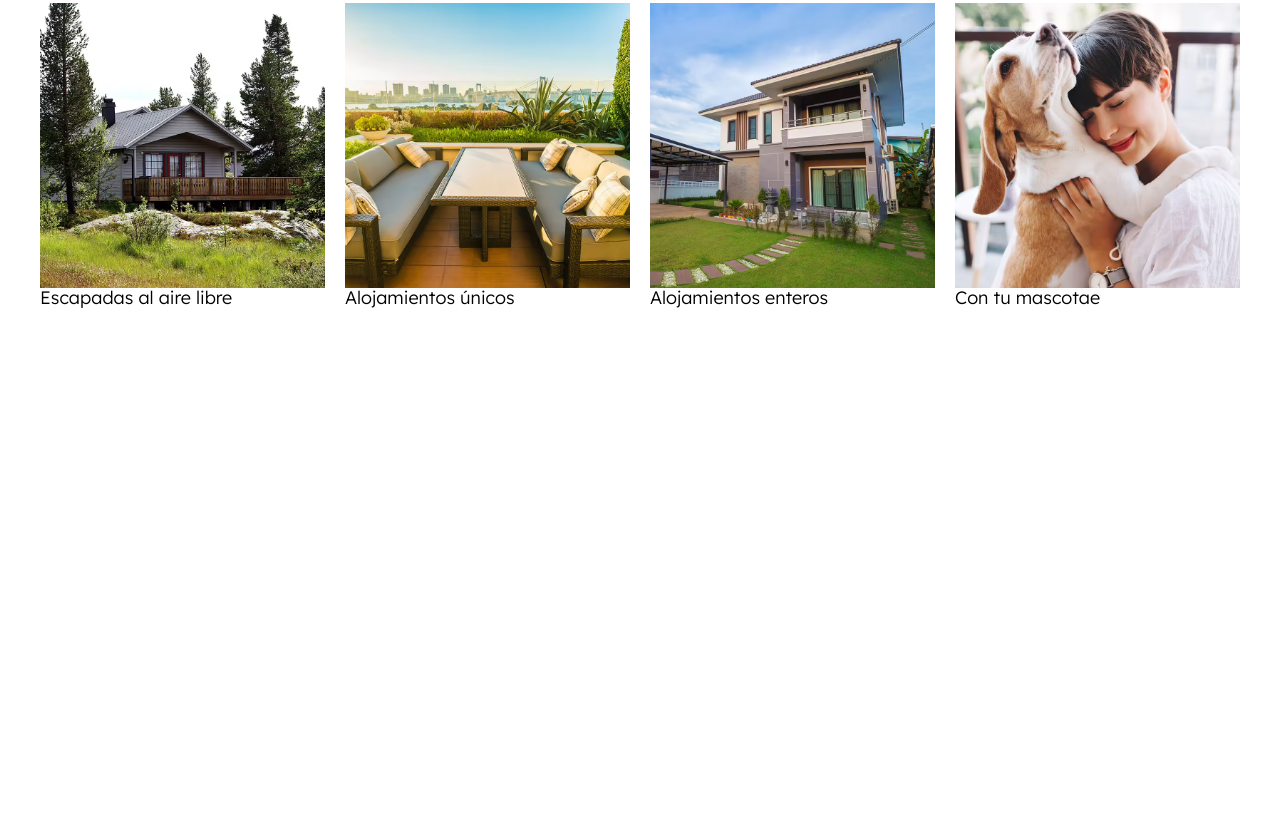
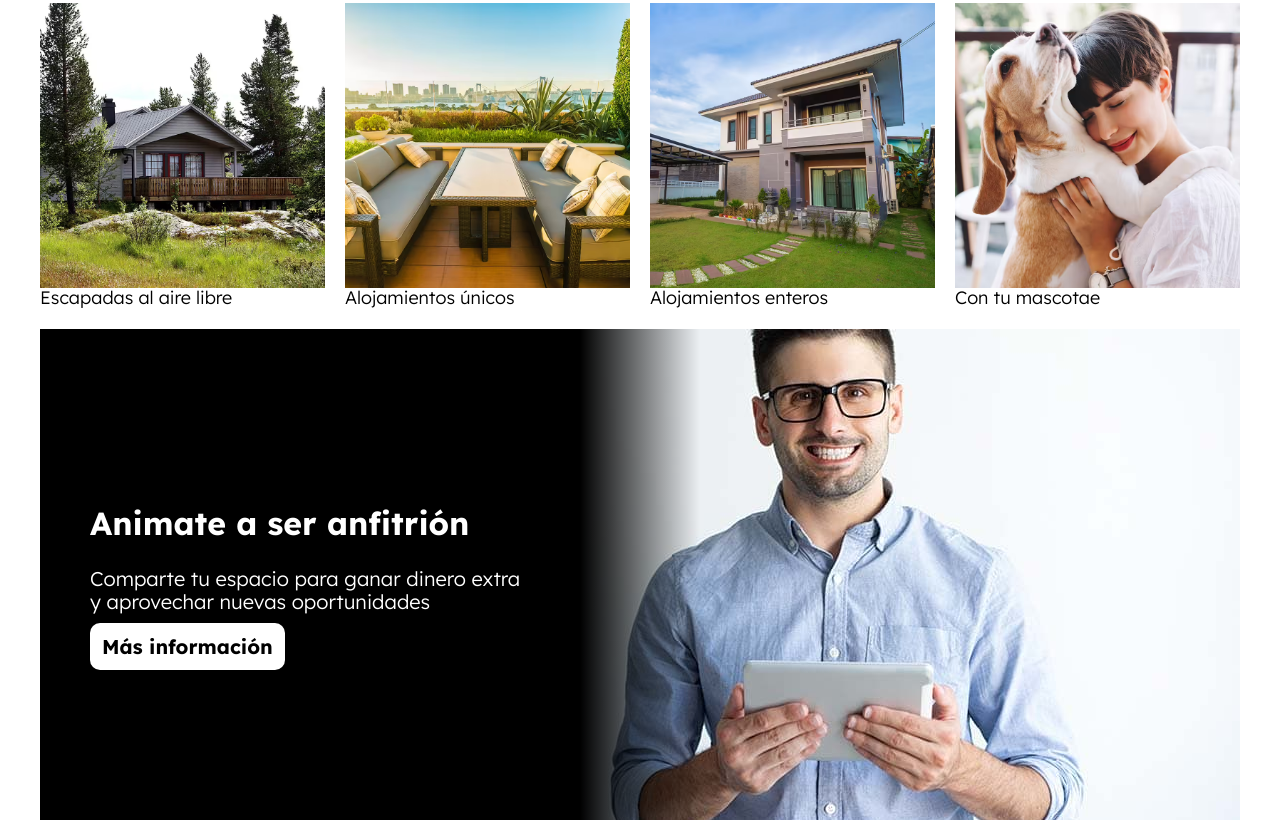
Before and after one commit to joelcascar/proyecto-clon-airbnb, a website: page index.html in a window 1280 px wide. Shown: the part 1292-2112 px from the top of the page. Before the commit the page ends 1621 px from the top, so only its background shows below. Drawn offline with Linux system fonts and the light colour scheme.

Commit message:
anfitrion finalizado

```diff
--- a/index.html
+++ b/index.html
@@ -206,6 +206,16 @@
                 </div>
             </div>
         </section>
+
+        <!-- Sección anfitrion -->
+
+        <section class="anfitrion contenedor seccion">
+            <div class="anfitrion__contenido">
+                <h2 class="anfitrion__heading">Animate a ser anfitrión</h2>
+                <p class="anfitrion__texto">Comparte tu espacio para ganar dinero extra y aprovechar nuevas oportunidades</p>
+                <a href="#" class="anfitrion__enlace">Más información</a>
+            </div>
+        </section>
 </body>
 </html>
 
--- /dev/null
+++ b/src/scss/ui/contenido/_anfitrion.scss
@@ -0,0 +1,51 @@
+@use "base/variables" as v;
+@use "base/mixins" as m;
+
+.anfitrion{
+
+    display: grid;
+    grid-template-rows: repeat(2,1fr);
+    row-gap: 15rem;
+    padding: 5rem;
+
+    background-image: linear-gradient(to bottom, v.$negro 0%, v.$negro 50%, transparent 50%), url(../img/anfitrion.jpg);
+    background-size: 100%, 60rem;
+    background-repeat: no-repeat;
+    background-position:center center, center bottom;
+    color: v.$blanco;
+
+    @include m.telefono{
+        background-size: 100%, 70rem;
+        background-position: center center, center 200%;
+    }
+
+    @include m.tablet{
+        grid-template-rows: unset;
+        grid-template-columns: repeat(2, 1fr);
+        background-image: linear-gradient(to right, v.$negro 0%, v.$negro 45%, transparent 55%), url(../img/anfitrion.jpg);
+        background-size: 100%, auto;
+        background-position: center center, 50% 30%;
+        padding: 15rem 5rem;
+    }
+
+    @include m.desktop{
+        background-position: center center, right center;
+    }
+
+    &__contenido{
+        @include m.tablet{
+            max-width: 80%;
+        }
+    }
+
+    &__texto{
+        color: v.$blanco;
+    }
+
+    &__enlace{
+        @include m.boton(v.$blanco, v.$negro);
+        display: inline-block;
+        border-radius: 1rem;
+        padding: 1.2rem;
+    }
+}
--- a/src/scss/ui/contenido/_index.scss
+++ b/src/scss/ui/contenido/_index.scss
@@ -1,2 +1,3 @@
 @forward "destinos";
 @forward "lugares";
+@forward "anfitrion";
```
Also changed, not shown: build/css/app.css, 1 other file.
